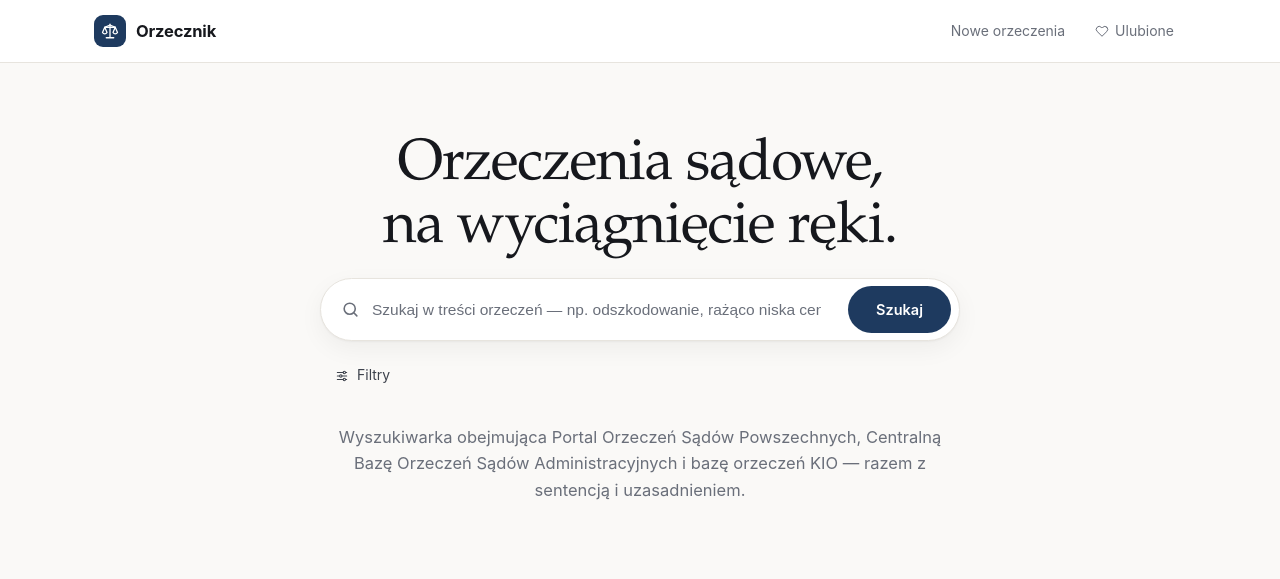
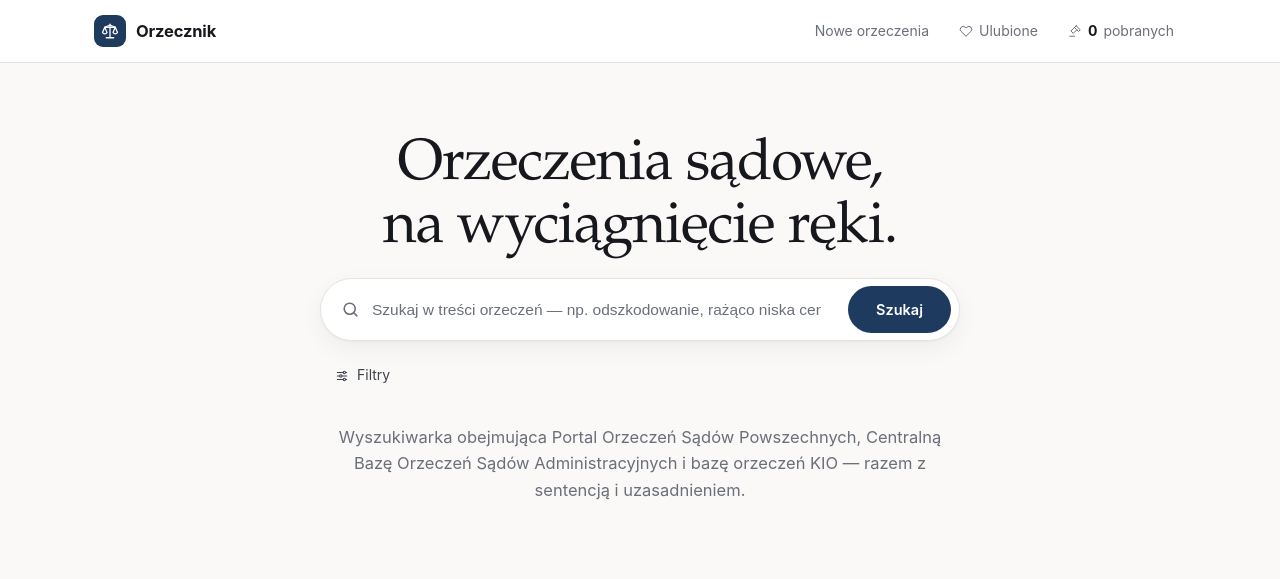
Before and after one commit to michalkotlarz-debug/Orzeczenia, a FastAPI app: template orzeczenia/web/templates/home.html in a window 1280 px wide. Shown: the top 579 px of the page. Run offline with FastAPI, Linux system fonts and the light colour scheme; the template is opened without the code that fills it, so the values that code supplies are empty; some libraries are stand-ins or nearby versions.

Commit message:
Dodaj licznik pobranych orzeczen na stronie glownej, obok Ulubione
Doliczany po stronie serwera przy kazdym wejsciu na strone, a w tle
odswiezany z /api/health co minute, zeby rosl bez przeladowania strony
w miare jak obserwator dokladac nowe orzeczenia.

Co-Authored-By: Claude Sonnet 5 <noreply@anthropic.com>

```diff
--- a/orzeczenia/web/static/app.js
+++ b/orzeczenia/web/static/app.js
@@ -125,7 +125,27 @@
     });
   });
 
+  /* Licznik pobranych orzeczeń na stronie głównej - dogrywany z /api/health,
+     żeby rósł bez przeładowania strony w miarę jak obserwator dokłada nowe. */
+  function refreshDocCount() {
+    var els = document.querySelectorAll("[data-doc-count]");
+    if (!els.length) return;
+    fetch("/api/health").then(function (r) { return r.json(); }).then(function (d) {
+      var baza = d && d.baza;
+      if (!baza) return;
+      var total = 0;
+      for (var k in baza) { if (Object.prototype.hasOwnProperty.call(baza, k)) total += baza[k]; }
+      var formatted = total.toLocaleString("pl-PL").replace(/ /g, " ");
+      els.forEach(function (el) {
+        var b = el.querySelector("b");
+        if (b) b.textContent = formatted;
+      });
+    }).catch(function () { /* strona ma już wartość wyrenderowaną na serwerze */ });
+  }
+
   render();
   bind();
   refreshCount();
+  refreshDocCount();
+  setInterval(refreshDocCount, 60000);
 })();
--- a/orzeczenia/web/static/style.css
+++ b/orzeczenia/web/static/style.css
@@ -54,6 +54,9 @@ button{font:inherit;cursor:pointer}
 .fav-link .count{min-width:20px;height:20px;padding:0 6px;border-radius:20px;
   background:var(--navy-soft);color:var(--navy);font-size:11.5px;font-weight:700;
   display:grid;place-items:center}
+.doc-counter{display:inline-flex;align-items:center;gap:6px;padding:7px 12px;
+  font-size:14px;color:var(--muted)}
+.doc-counter b{color:var(--ink);font-weight:700}
 
 /* ---------------- hero ---------------- */
 .hero{background:var(--band);border-bottom:1px solid var(--line);padding:72px 0 56px;text-align:center}
--- a/orzeczenia/web/templates/base.html
+++ b/orzeczenia/web/templates/base.html
@@ -19,6 +19,7 @@
       <a href="/nowe">Nowe orzeczenia</a>
       <a class="fav-link" href="/ulubione">{{ icon('heart', 'ic') }} Ulubione
         <span class="count" data-fav-count hidden>0</span></a>
+      {% block nav_extra %}{% endblock %}
     </nav>
   </div>
 </header>
--- a/orzeczenia/web/templates/home.html
+++ b/orzeczenia/web/templates/home.html
@@ -1,5 +1,11 @@
 {% extends "base.html" %}
 {% from "_card.html" import result_card %}
+{% from "_icons.html" import icon %}
+{% block nav_extra %}
+<span class="doc-counter" title="Liczba orzeczeń w naszej bazie" data-doc-count>
+  {{ icon('gavel', 'ic') }} <b>{{ "{:,}".format(baza_razem|default(0)).replace(",", " ") }}</b> pobranych
+</span>
+{% endblock %}
 {% block content %}
 <section class="hero">
   <div class="wrap narrow">
```
